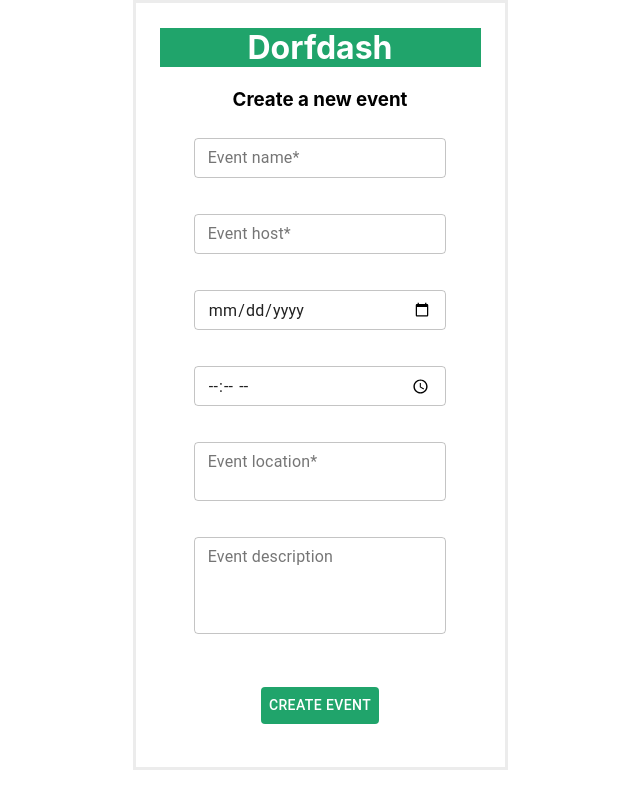
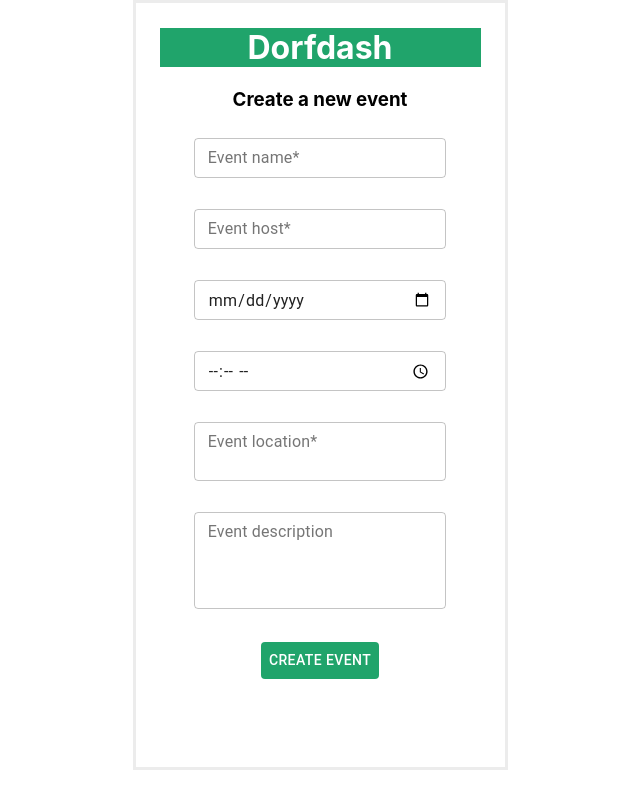
Before and after one commit to RFP54-Gucci/Dorfdash, a React (Create React App) app: page /eventForm in a window 1280 px wide. Shown: the whole page, without its empty margins (320-960 px from the left). Built offline with nearby package versions, Linux system fonts and the light colour scheme; no server answers.

Commit message:
routes update

```diff
--- a/src/components/event-lists/EventForm.js
+++ b/src/components/event-lists/EventForm.js
@@ -23,16 +23,17 @@ const EventForm = () => {
     button: {
       backgroundColor: '#20A46B',
       color: 'white',
-      marginTop: 25,
+      marginTop: 10,
       marginBottom: 15,
     },
     input: {
-      marginBottom: 20,
+      marginBottom: 15,
     },
     validate: {
       color: 'red',
       fontStyle: 'italic',
-      fontSize: 14,
+      fontSize: 12,
+      marginBottom: 5,
     },
   }));
 
@@ -55,13 +56,16 @@ const EventForm = () => {
   // ------------ switch routes ---------------
   let history = useHistory();
 
-  const handleNewEvent = () => {
-    history.push('/myList');
-    // or should it routes to '/eventDetails'?
-  };
+  // const handleSubmit = () => {
+  //   axios.post('', {})
+  //     .then((res) => {
+  //       history.push('/myList');
+  //     })
+  //     .catch((err) => {})
+  // };
 
   // ---------- onChange funcs ------------
-  const handleSubmit = () => {
+  const handleValidation = () => {
     if (eventName === '') {
       setValidateName('Please enter the event name!');
     }
@@ -206,7 +210,7 @@ const EventForm = () => {
             onChange={handleEventDes}
           />
         </div>
-        <Button className={classes.button} onClick={handleSubmit} /*onClick={handleNewEvent}*/ >Create event</Button>
+        <Button className={classes.button} onClick={handleValidation} >Create event</Button>
       </form>
     </Container>
   );
```
